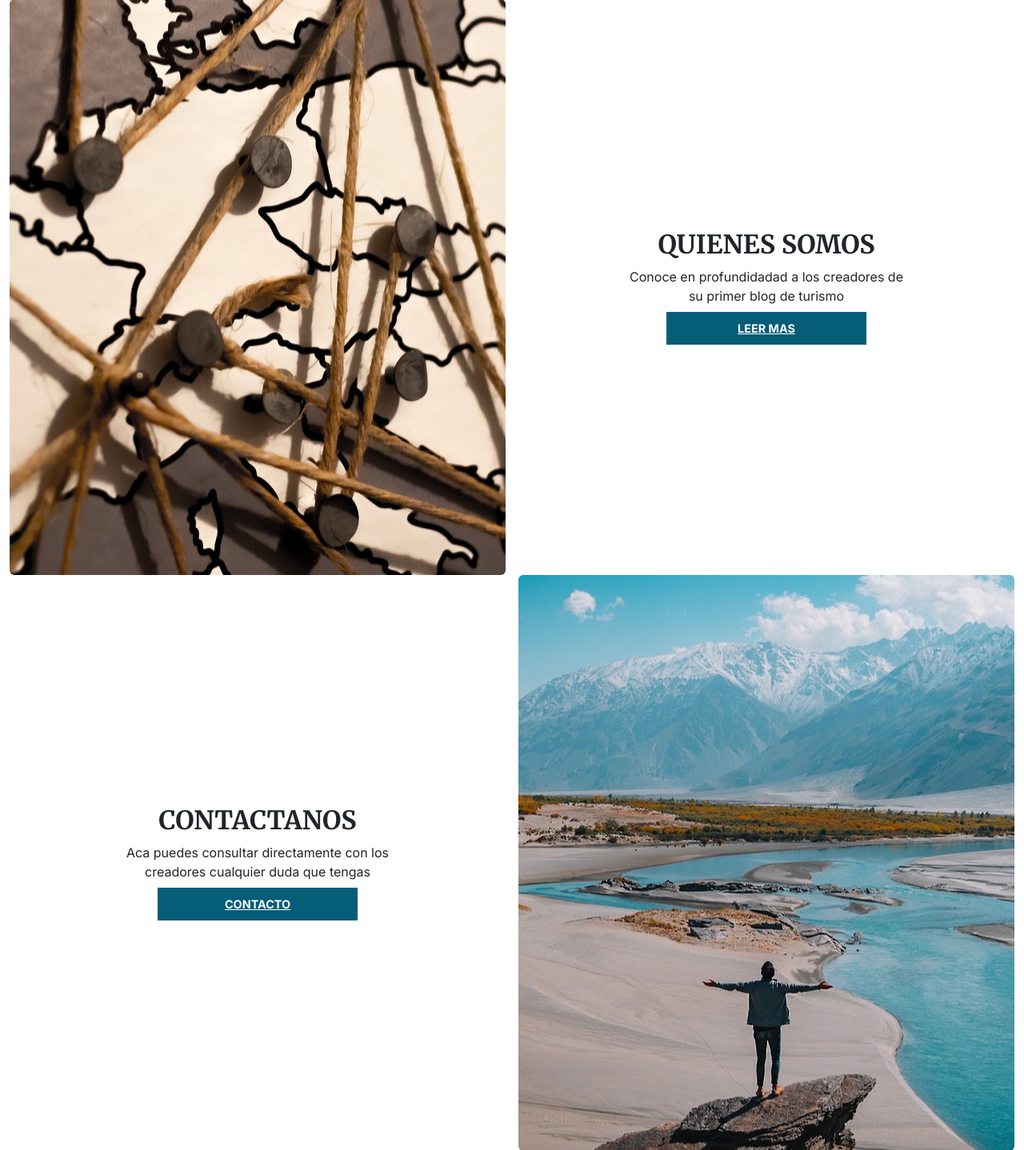
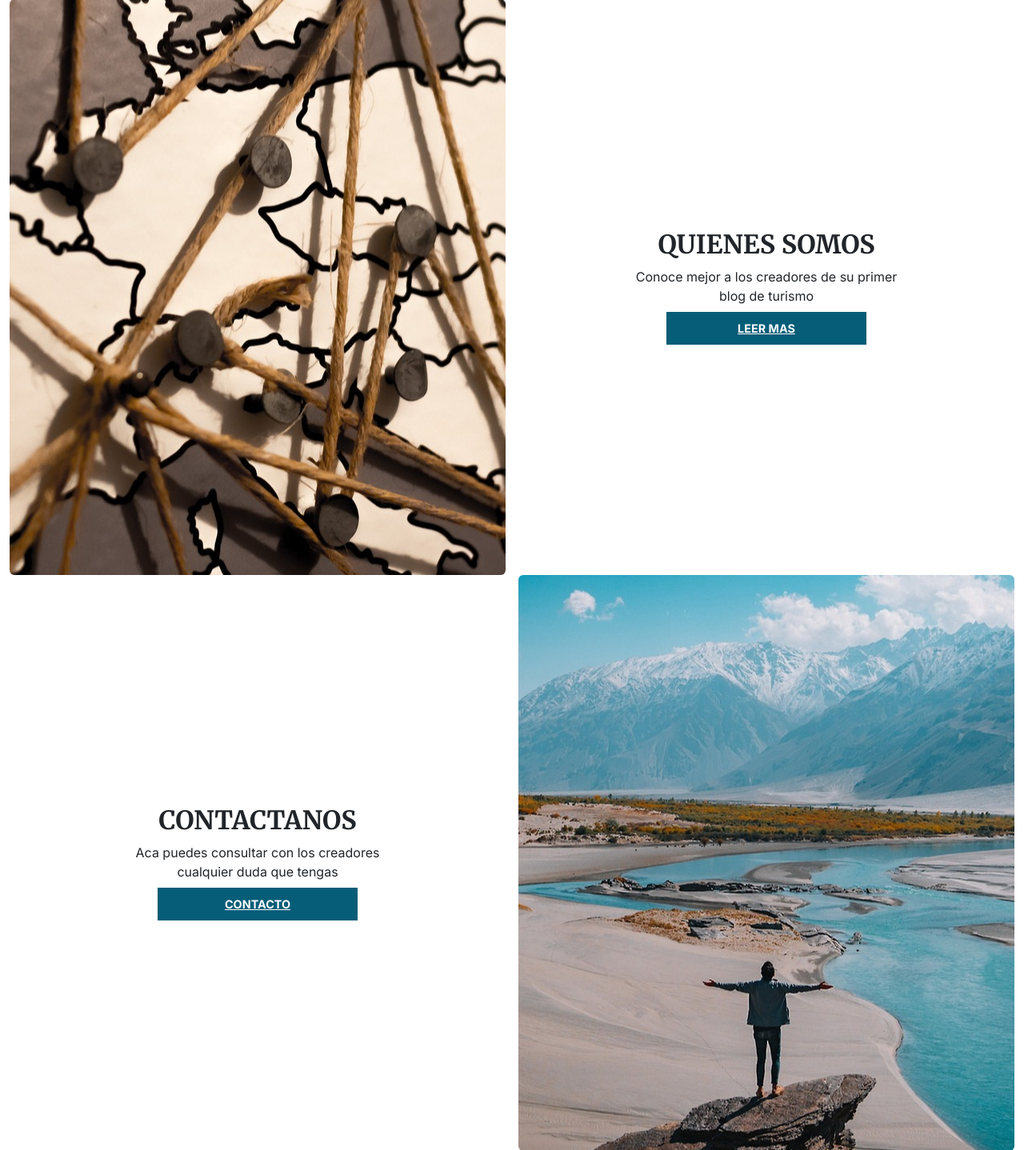
Before and after one commit to CarlosLazovich/GRUPO4_ProyectoFinal, a Django app: template src/templates/index.html in a window 1280 px wide. Shown: the part 955-2393 px from the top of the page at 80% size. Run offline with Django 3.2, Linux system fonts and the light colour scheme; the template is opened without the code that fills it, so the values that code supplies are empty.

Commit message:
cambio visual en index y categorias

```diff
--- a/src/publicaciones/models.py
+++ b/src/publicaciones/models.py
@@ -9,6 +9,7 @@ class Categoria(models.Model):
 
     def __str__(self):
         return self.nombre
+
 
 
 
--- a/src/templates/index.html
+++ b/src/templates/index.html
@@ -47,7 +47,7 @@
   <div class="rounded" id="quienes-somos" style="flex: 1"></div>
   <div class="my-3 d-flex flex-column justify-content-center align-items-center text-center gap-2" style="flex: 1;">
     <h2 class="m-0">Quienes Somos</h2>
-    <p class="m-0" style="max-width: 350px;">Conoce en profundidadad a los creadores de su primer blog de turismo</p>
+    <p class="m-0" style="max-width: 350px;">Conoce mejor a los creadores de su primer blog de turismo</p>
     <a href="#" class="custom-button">Leer Mas</a>
   </div>
 </div>
@@ -56,7 +56,7 @@
   <div class="rounded" id="contacto" style="flex: 1"></div>
   <div class="my-3 d-flex flex-column justify-content-center align-items-center text-center gap-2" style="flex: 1;">
     <h2 class="m-0">Contactanos</h2>
-    <p class="m-0" style="max-width: 350px;">Aca puedes consultar directamente con los creadores cualquier duda que tengas</p>
+    <p class="m-0" style="max-width: 350px;">Aca puedes consultar con los creadores cualquier duda que tengas</p>
     <a href="{% url 'contacto:enviar-mensaje' %}" class="custom-button">Contacto</a>
   </div>
 </div>
```
